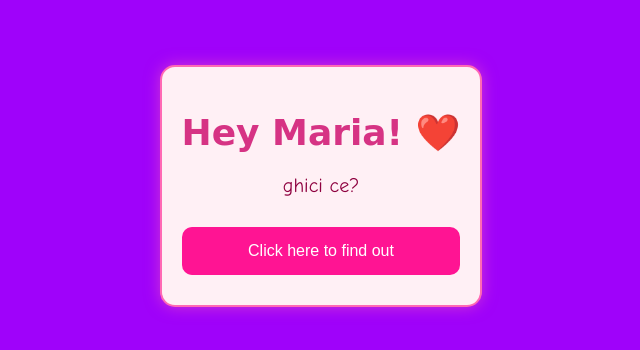
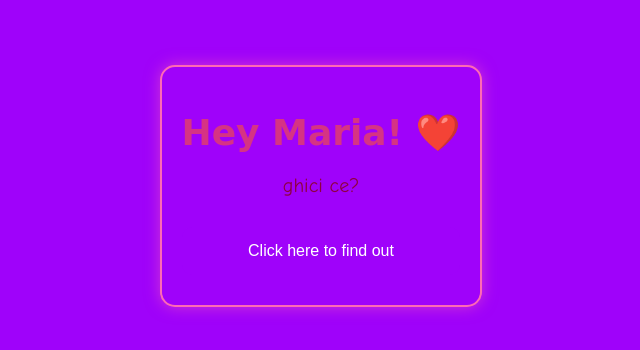
Before and after one commit to 21ksergiu/siteulsmekeross, a plain HTML site: page index.html in a window 1280 px wide. Shown: the part 214-564 px from the top of the page, without its empty margins (319-959 px from the left). Drawn offline with Linux system fonts and the light colour scheme.

Commit message:
Update mamaita.css

```diff
--- a/mamaita.css
+++ b/mamaita.css
@@ -12,7 +12,7 @@ body {
 }
 
 .container {
-    background-color: #fff0f5;
+    background-color: #9f02fa;
     padding: 20px;
     border-radius: 15px;
     box-shadow: 0 0 15px rgba(255, 105, 180, 0.5);
@@ -35,7 +35,7 @@ p {
 }
 
 button {
-    background-color: #ff1493;
+    background-color: #9f02fa;
     color: white;
     border: none;
     padding: 15px 30px;
@@ -58,7 +58,7 @@ button:hover {
 }
 
 #response {
-    background-color: #fff0f5;
+    background-color: #9f02fa;
     padding: 20px;
     border-radius: 15px;
     box-shadow: 0 0 15px rgba(255, 105, 180, 0.5);
```
